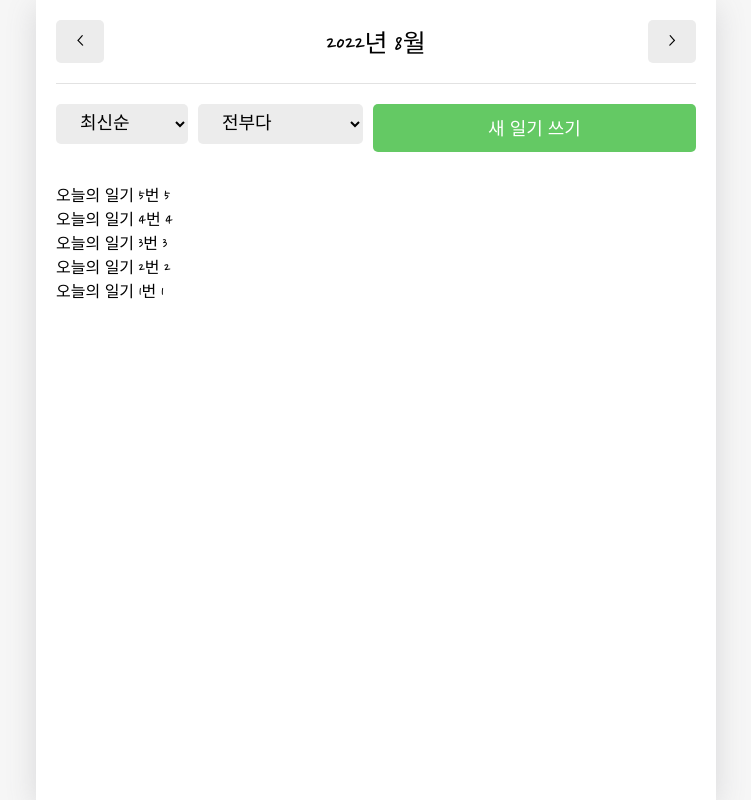
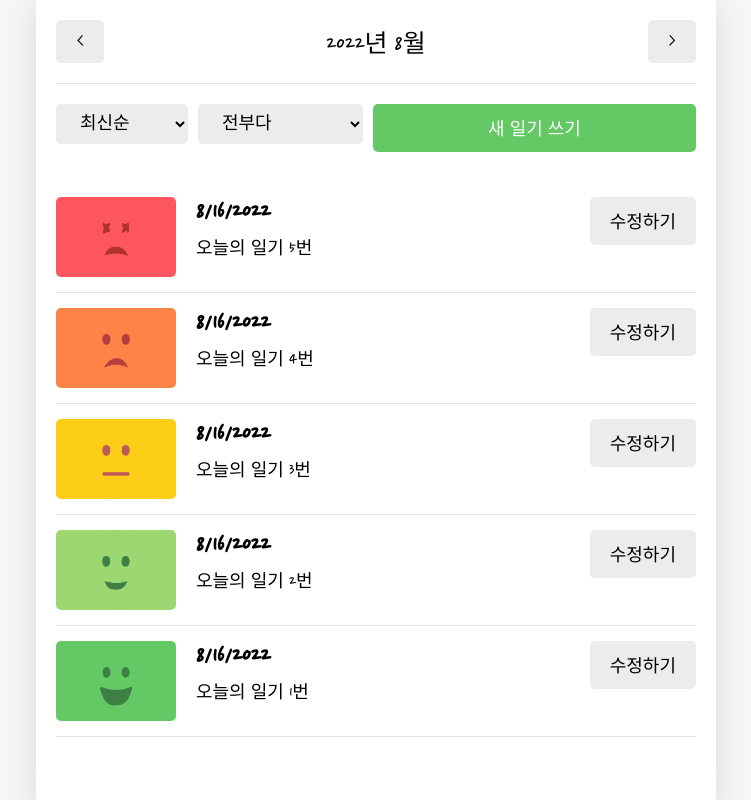
Before and after one commit to Eun-sun-Lee/ReactStudy, a React (Create React App) app in the folder emotiondiary/emotiondiary/: page / in a window 1280 px wide. Shown: the whole page, without its empty margins (264-1015 px from the left). Built offline with nearby package versions, Linux system fonts and the light colour scheme; a web font is replaced by a local one.

Commit message:
[feat] DiaryItem.js 작성

```diff
--- a/emotiondiary/emotiondiary/src/App.css
+++ b/emotiondiary/emotiondiary/src/App.css
@@ -132,3 +132,62 @@ header_button {
   font-family: "Nanum Pen Script";
   font-size: 18px;
 }
+
+/* DiaryItem */
+
+.DiaryItem {
+  padding-top : 15px;
+  padding-bottom: 15px;
+  border-bottom: 1px solid #e2e2e2;
+  display : flex;
+  justify-content: space-between;
+}
+
+.DiaryItem .emotion_img_wrapper{
+  cursor: pointer;
+  min-width: 120px;
+  height: 80px;
+  border-radius: 5px;
+  display: flex;
+  justify-content: center;
+}
+
+.DiaryItem .emotion_img_wrapper_1 {
+  background-color: #64c964;
+}
+.DiaryItem .emotion_img_wrapper_2 {
+  background-color: #9dd772;
+}
+.DiaryItem .emotion_img_wrapper_3 {
+  background-color: #fdce17;
+}
+.DiaryItem .emotion_img_wrapper_4 {
+  background-color: #fd8446;
+}
+.DiaryItem .emotion_img_wrapper_5 {
+  background-color: #fd565f;
+}
+
+.DiaryItem .emotion_img_wrapper img {
+  width: 50%;
+}
+
+.DiaryItem .info_wrapper{
+  flex-grow:1;
+  margin-left: 20px;
+  cursor : pointer;
+}
+
+.DiaryItem .diary_date{
+  font-weight : bold;
+  font-size: 25px;
+  margin-bottom : 5px;
+}
+
+.DiaryItem .diary_content_preview {
+  font-size: 18px ;
+}
+
+.DiaryItem .btn_wrapper {
+  min-width : 70px;
+}
--- /dev/null
+++ b/emotiondiary/emotiondiary/src/components/DiaryItem.js
@@ -0,0 +1,31 @@
+import MyButton from "./MyButton";
+import { useNavigate } from "react-router";
+
+const DiaryItem = ({id,emotion,content,date}) => {
+    const navigate = useNavigate();
+    const env = process.env;
+    env.PUBLIC_URL = env.PUBLIC_URL || "";
+
+    const strDate = new Date(parseInt(date)).toLocaleDateString();
+    const goDetail =()=>{
+        navigate(`/diary/${id}`);
+    };
+    const goEdit = () => {
+        navigate(`/edit/${id}`);
+    };
+
+    return <div className="DiaryItem">
+        <div onClick = {goDetail} className={["emotion_img_wrapper",`emotion_img_wrapper_${emotion}`].join(" ")}>  {/* background 적용하기 위해 배열로 묶음 */}
+            <img src={process.env.PUBLIC_URL + `assets/emotion${emotion}.png`}/>
+        </div>
+        <div onClick = {goDetail} className="info_wrapper">
+            <div className="diary_date">{strDate}</div>
+            <div className="diary_content_preview">{content.slice(0,25)}</div>
+        </div>
+        <div className="btn_wrapper">
+            <MyButton onClick={goEdit} text={"수정하기"} />
+        </div>
+    </div>;
+};
+
+export default DiaryItem;
--- a/emotiondiary/emotiondiary/src/components/DiaryList.js
+++ b/emotiondiary/emotiondiary/src/components/DiaryList.js
@@ -1,6 +1,7 @@
 import { useState } from "react";
 import { useNavigate } from "react-router";
 import MyButton from "./MyButton";
+import DiaryItem from "./DiaryItem";
 
 const sortOptionList = [
     {value : "latest", name: "최신순"},
@@ -64,7 +65,8 @@ const DiaryList = ({diaryList}) => {
             </div>
 
             {getProcessedDiaryList().map((it)=>(
-                <div key={it.id}>{it.content} {it.emotion}</div>
+                <DiaryItem key={it.id} {...it}/>
+               // <div key={it.id}>{it.content} {it.emotion}</div>
             ))}
         </div>
     );
```
